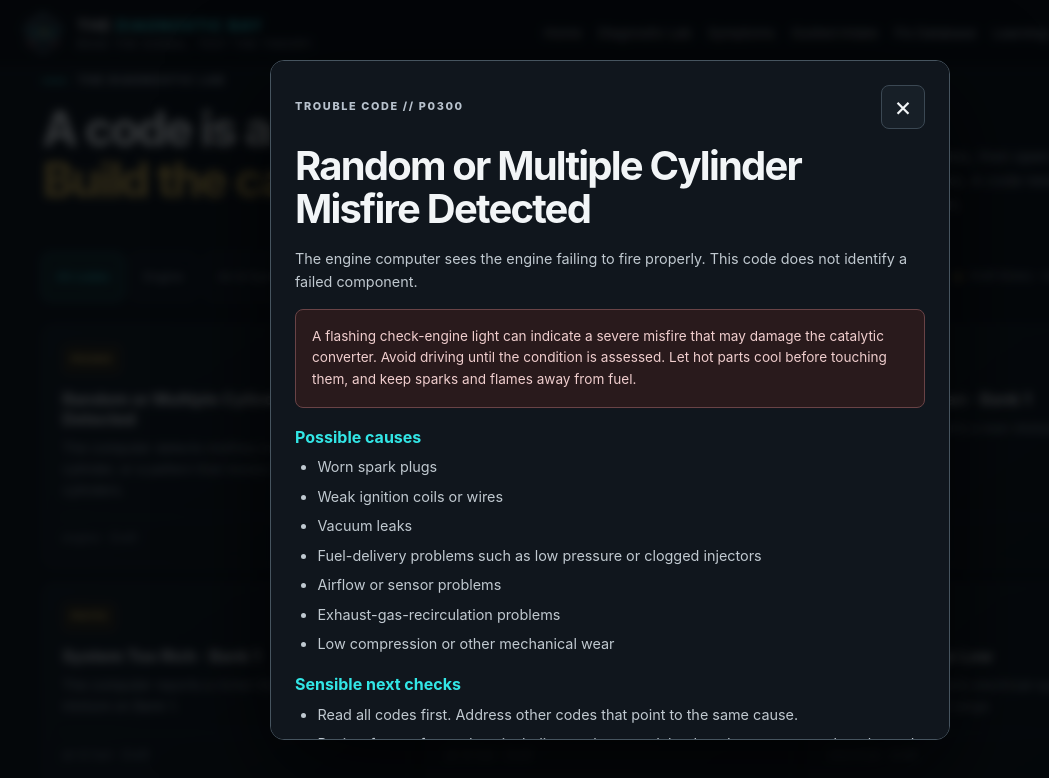
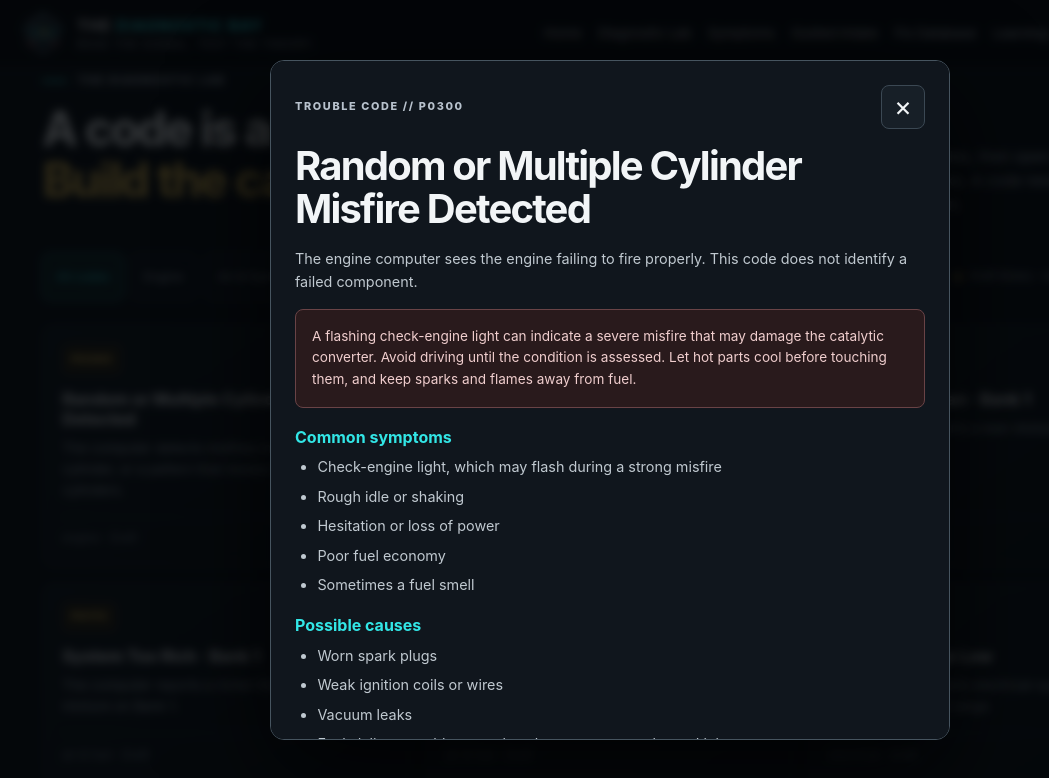
Before and after one commit to Chaotic-Minds-Collective/CR-Diagnostic-Site, a React (Vite) app: page / in a window 1280 px wide. Both pictures are taken after a click on the button 256 px from the left and 1877 px from the top of the page. Shown: the part 1431-2209 px from the top of the page, without its empty margins (30-1079 px from the left). Built offline with nearby package versions, Linux system fonts and the light colour scheme.

Commit message:
Show symptoms, ordered checks, related codes, and review status

```diff
--- a/src/components/DetailDialog.tsx
+++ b/src/components/DetailDialog.tsx
@@ -2,138 +2,61 @@ import React, { useEffect, useRef } from 'react';
 import { FIELD_GUIDES, TROUBLE_CODES } from '../data/diagnosticsData';
 import { DetailKind, DetailSelection } from '../types/diagnostics';
 
-interface DetailDialogProps {
-  selection: DetailSelection | null;
-  onClose: () => void;
+interface DetailDialogProps { selection:DetailSelection|null; onClose:()=>void }
+const DRAFT_DISCLAIMER = 'Educational draft only. Procedures and specifications vary by year, make, model, engine, and market. Verify with authoritative service information and a qualified technician when appropriate.';
+
+export const DetailDialog:React.FC<DetailDialogProps> = ({selection,onClose}) => {
+  const dialogRef=useRef<HTMLDialogElement|null>(null);
+  const selectedCode=selection?.kind===DetailKind.Code ? TROUBLE_CODES.find(c=>c.code===selection.id)??null : null;
+  const selectedGuide=selection?.kind===DetailKind.Guide ? FIELD_GUIDES.find(g=>g.id===selection.id)??null : null;
+  const isOpen=Boolean(selectedCode||selectedGuide);
+
+  useEffect(()=>{
+    const dialog=dialogRef.current;
+    if(!dialog)return;
+    if(isOpen){
+      if(!dialog.open){
+        if(typeof dialog.showModal==='function')dialog.showModal();
+        else dialog.setAttribute('open','');
       }
+    }else if(dialog.open)dialog.close();
+  },[isOpen,selection]);
 
-const DRAFT_DISCLAIMER =
-  'Educational draft only. Procedures and specifications vary by year, make, model, engine, and market. Verify with authoritative service information and a qualified technician when appropriate.';
+  const handleBackdropClick=(event:React.MouseEvent<HTMLDialogElement>)=>{
+    if(event.target===dialogRef.current)onClose();
+  };
+  const eyebrowText=selectedCode?`TROUBLE CODE // ${selectedCode.code}`:selectedGuide?`FIELD GUIDE // ${selectedGuide.type}`:'FIELD NOTE';
 
-export const DetailDialog: React.FC<DetailDialogProps> = ({
-  selection,
-  onClose,
-}) => {
-  const dialogRef = useRef<HTMLDialogElement | null>(null);
-
-  const selectedCode =
-    selection?.kind === DetailKind.Code
-      ? TROUBLE_CODES.find((c) => c.code === selection.id) ?? null
-      : null;
-
-  const selectedGuide =
-    selection?.kind === DetailKind.Guide
-      ? FIELD_GUIDES.find((g) => g.id === selection.id) ?? null
-      : null;
-
-  const isOpen = Boolean(selectedCode || selectedGuide);
-
-  useEffect(() => {
-    const dialog = dialogRef.current;
-    if (!dialog) return;
-
-    if (isOpen) {
-      if (!dialog.open) {
-        if (typeof dialog.showModal === 'function') {
-          dialog.showModal();
-        } else {
-          dialog.setAttribute('open', '');
-        }
-      }
-    } else if (dialog.open) {
-      dialog.close();
-    }
-  }, [isOpen, selection]);
-
-  const handleBackdropClick = (
-    event: React.MouseEvent<HTMLDialogElement>
-  ) => {
-    if (event.target === dialogRef.current) {
-      onClose();
-    }
-  };
-
-  const eyebrowText = selectedCode
-    ? `TROUBLE CODE // ${selectedCode.code}`
-    : selectedGuide
-    ? `FIELD GUIDE // ${selectedGuide.type}`
-    : 'FIELD NOTE';
-
-  return (
-    <dialog
-      ref={dialogRef}
-      id="detailDialog"
-      className="detail-dialog"
-      aria-labelledby="dialogTitle"
-      onClose={onClose}
-      onClick={handleBackdropClick}
-    >
+  return <dialog ref={dialogRef} id="detailDialog" className="detail-dialog" aria-labelledby="dialogTitle" onClose={onClose} onClick={handleBackdropClick}>
     <div className="dialog-head">
-        <span id="dialogEyebrow" className="eyebrow">
-          {eyebrowText}
-        </span>
-        <button
-          type="button"
-          id="closeDialog"
-          className="dialog-close"
-          aria-label="Close details"
-          onClick={onClose}
-        >
-          ×
-        </button>
+      <span id="dialogEyebrow" className="eyebrow">{eyebrowText}</span>
+      <button type="button" id="closeDialog" className="dialog-close" aria-label="Close details" onClick={onClose}>×</button>
     </div>
-
     <div id="dialogContent">
-        {selectedCode && (
-          <>
+      {selectedCode&&<>
         <h2 id="dialogTitle">{selectedCode.title}</h2>
         <p>{selectedCode.meaning}</p>
         <div className="warning-box">{selectedCode.warning}</div>
-
-            <h3>Possible causes</h3>
-            <ul>
-              {selectedCode.causes.map((cause) => (
-                <li key={cause}>{cause}</li>
-              ))}
-            </ul>
-
-            <h3>Sensible next checks</h3>
-            <ul>
-              {selectedCode.checks.map((check) => (
-                <li key={check}>{check}</li>
-              ))}
-            </ul>
-
+        {selectedCode.symptoms?.length ? <><h3>Common symptoms</h3><ul>{selectedCode.symptoms.map(item=><li key={item}>{item}</li>)}</ul></>:null}
+        <h3>Possible causes</h3><ul>{selectedCode.causes.map(item=><li key={item}>{item}</li>)}</ul>
+        <h3>Sensible next checks</h3><ol>{selectedCode.checks.map(item=><li key={item}>{item}</li>)}</ol>
+        {selectedCode.related?.length ? <><h3>Related references</h3><p>{selectedCode.related.join(' · ')}</p></>:null}
+        <p><strong>Review status:</strong> {selectedCode.reviewStatus??'Pending'}.</p>
+        <p><strong>Source status:</strong> {selectedCode.sourceStatus??'References pending'}.</p>
         <p>{DRAFT_DISCLAIMER}</p>
-          </>
-        )}
-
-        {selectedGuide && (
-          <>
-            <h2 id="dialogTitle">{selectedGuide.title}</h2>
-            <p>{selectedGuide.summary}</p>
-            {selectedGuide.sections.map((section) => (
-              <React.Fragment key={section.heading}>
+      </>}
+      {selectedGuide&&<>
+        <h2 id="dialogTitle">{selectedGuide.title}</h2><p>{selectedGuide.summary}</p>
+        {selectedGuide.sections.map(section=><section key={section.heading}>
           <h3>{section.heading}</h3>
-                <p>{section.body}</p>
-              </React.Fragment>
-            ))}
+          {section.body?<p>{section.body}</p>:null}
+          {section.items?.length?<ol>{section.items.map(item=><li key={item}>{item}</li>)}</ol>:null}
+        </section>)}
         <p>{DRAFT_DISCLAIMER}</p>
-          </>
-        )}
+      </>}
     </div>
-
-      <div className="dialog-footer">
-        <span>Draft content · qualified review pending</span>
-        <button
-          type="button"
-          className="button button-ghost"
-          id="closeDialogBottom"
-          onClick={onClose}
-        >
-          Close
-        </button>
+    <div className="dialog-footer"><span>Draft content · qualified review pending</span>
+      <button type="button" className="button button-ghost" id="closeDialogBottom" onClick={onClose}>Close</button>
     </div>
-    </dialog>
-  );
+  </dialog>;
 };
```
Lines whose indentation alone changed are shown as unchanged.
